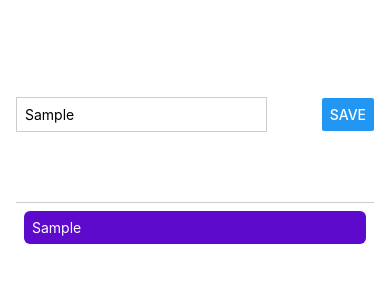
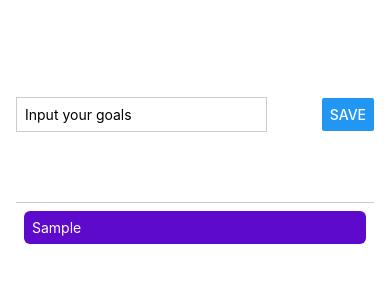
Before and after one commit to Rfun-dev/learn-react-native, a React Native app: screen / in a window 390 px wide. Both pictures are taken after typing "Sample" into the empty fields and a click on the button "SAVE". Shown: the top 300 px of the page. Built offline with nearby package versions, Linux system fonts and the light colour scheme.

Commit message:
add delete handler & rapple

```diff
--- a/App.js
+++ b/App.js
@@ -9,39 +9,38 @@ import {
 } from "react-native";
 import { useState } from "react";
 import Goalinput from "./component/GoalInput";
+import GoalItem from "./component/GoalItem";
 
 export default function App() {
-  const [enteredGoalText, setEnteredGoalText] = useState("");
   const [listGoals, setListGoals] = useState([]);
 
-  const goalInputHandler = (enteredText) => {
-    setEnteredGoalText(enteredText);
-  };
-
-  const addGoalHandler = () => {
+  const addGoalHandler = (textValue) => {
     setListGoals((prev) => [
       ...prev,
       {
-        key : +new Date(),
-        text : enteredGoalText,
-      }
+        key: +new Date(),
+        text: textValue,
+      },
     ]);
+  };
+
+  const deleteGoalHandler = (id) => {
+    setListGoals((prev) => prev.filter((item) => item.key != id ));
   };
 
   return (
     <View style={styles.container}>
-      <View style={styles.containerInput}>
-        <TextInput
-          style={styles.textInput}
-          placeholder="Input your goals"
-          onChangeText={goalInputHandler}
-        />
-        <Button title="Save" onPress={addGoalHandler}></Button>
-      </View>
+      <Goalinput onAddGoal={addGoalHandler} />
       <View style={styles.containerGoals}>
         <FlatList
           data={listGoals}
-          renderItem={(goal) => <Goalinput text={goal.item.text}/>}
+          renderItem={(goal) => (
+            <GoalItem
+              id={goal.item.key}
+              text={goal.item.text}
+              onDeleteGoal={deleteGoalHandler}
+            />
+          )}
         ></FlatList>
       </View>
     </View>
@@ -55,24 +54,6 @@ const styles = StyleSheet.create({
     paddingHorizontal: 16,
   },
 
-  containerInput: {
-    flex: 1,
-    flexDirection: "row",
-    justifyContent: "space-between",
-    alignItems: "center",
-    paddingBottom: 24,
-    borderBottomWidth: 1,
-    borderBottomColor: "#cccccc",
-  },
-
-  textInput: {
-    width: "70%",
-    marginRight: 8,
-    borderWidth: 1,
-    padding: 8,
-    borderColor: "#cccccc",
-  },
-
   containerGoals: {
     flex: 5,
   },
--- a/component/GoalInput.js
+++ b/component/GoalInput.js
@@ -1,24 +1,49 @@
-import { StyleSheet,View,Text } from "react-native";
+import { StyleSheet, View, TextInput, Button } from "react-native";
+import { useState } from "react";
 
-const Goalinput = (props) => {
+const GoalInput = (props) => {
+  const [enteredGoalText, setEnteredGoalText] = useState("");
+
+  const goalInputHandler = (enteredText) => {
+    setEnteredGoalText(enteredText);
+  };
+
+  const addGoalHandler = () => {
+    props.onAddGoal(enteredGoalText);
+    setEnteredGoalText("");
+  };
+
   return (
-    <View style={styles.goalItem}>
-      <Text style={styles.goalText}>{props.text}</Text>
+    <View style={styles.containerInput}>
+      <TextInput
+        style={styles.textInput}
+        placeholder="Input your goals"
+        onChangeText={goalInputHandler}
+        value={enteredGoalText}
+      />
+      <Button title="Save" onPress={addGoalHandler}></Button>
     </View>
   );
 };
 
 const styles = StyleSheet.create({
-    goalItem: {
-        margin: 8,
-        padding: 8,
-        borderRadius: 6,
-        backgroundColor: "#5e0acc",
-      },
+  containerInput: {
+    flex: 1,
+    flexDirection: "row",
+    justifyContent: "space-between",
+    alignItems: "center",
+    paddingBottom: 24,
+    borderBottomWidth: 1,
+    borderBottomColor: "#cccccc",
+  },
 
-      goalText: {
-        color: "white",
-      },
-})
+  textInput: {
+    width: "70%",
+    marginRight: 8,
+    borderWidth: 1,
+    padding: 8,
+    borderColor: "#cccccc",
+  },
+});
 
-export default Goalinput;
+export default GoalInput;
--- /dev/null
+++ b/component/GoalItem.js
@@ -0,0 +1,34 @@
+import { StyleSheet, View, Text, Pressable } from "react-native";
+
+const GoalItem = (props) => {
+  return (
+    <View style={styles.goalItem}>
+      <Pressable
+        android_ripple={{ color: "#dddddd" }}
+        onPress={props.onDeleteGoal.bind(this, props.id)}
+        style={({presse}) => presse && styles.pressedItem}
+      >
+        <Text style={styles.goalText}>{props.text}</Text>
+      </Pressable>
+    </View>
+  );
+};
+
+const styles = StyleSheet.create({
+  goalItem: {
+    margin: 8,
+    borderRadius: 6,
+    backgroundColor: "#5e0acc",
+  },
+
+  goalText: {
+    color: "white",
+    padding: 8,
+  },
+
+  pressedItem : {
+    opacity : '0.8',
+  }
+});
+
+export default GoalItem;
```
